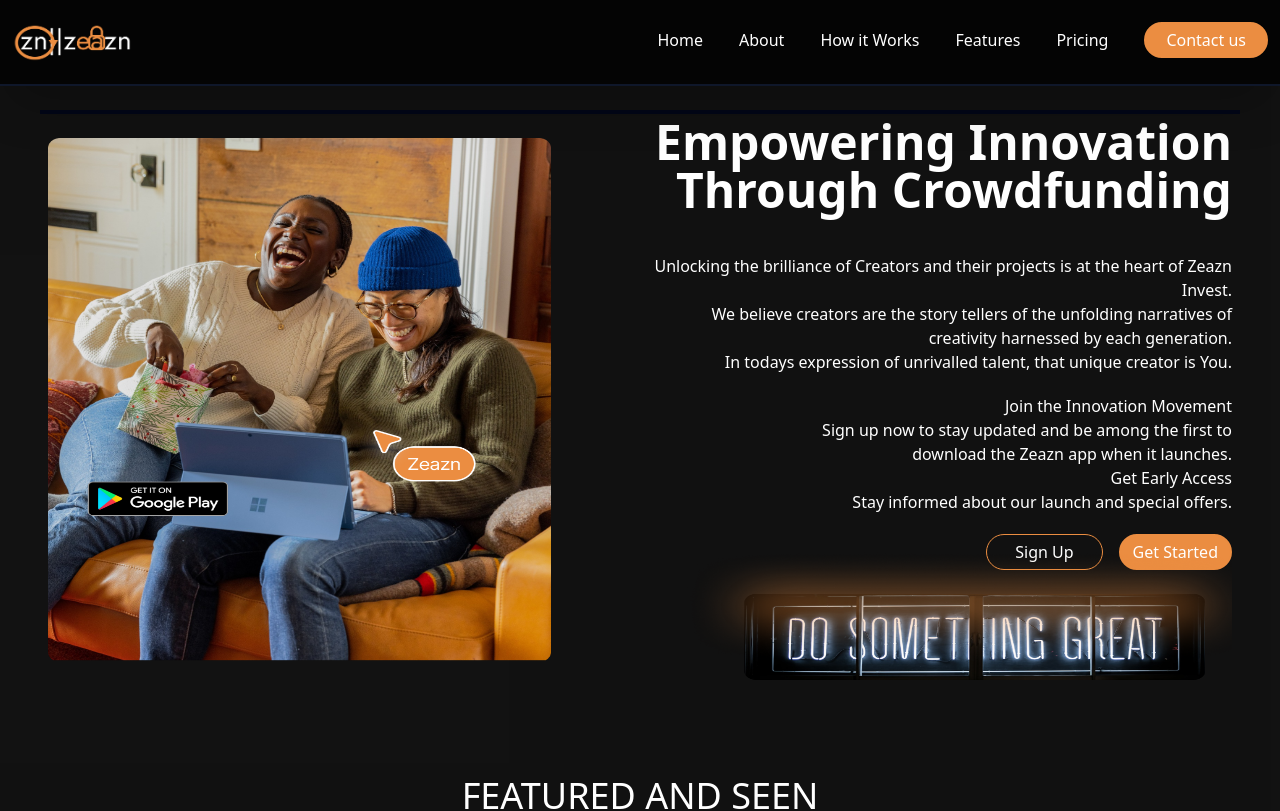
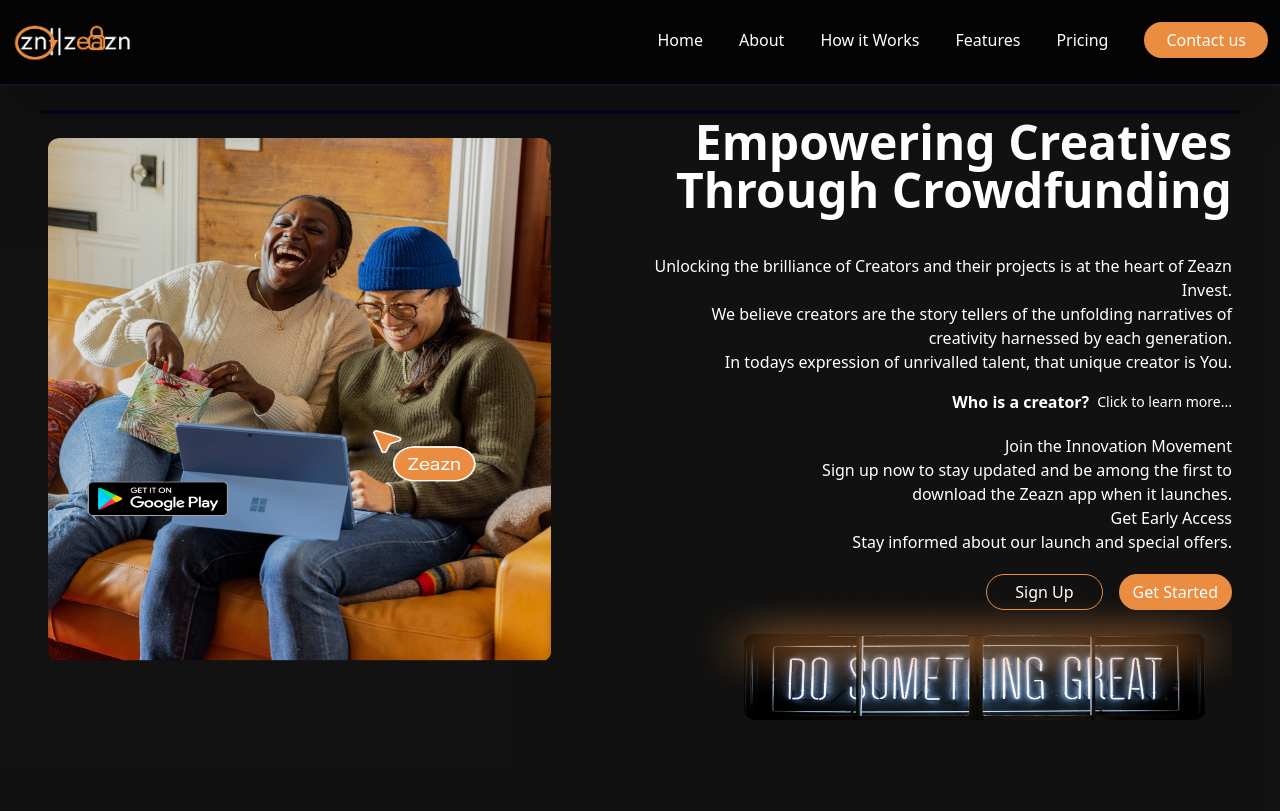
Before and after one commit to oppong-coffie/zeazn, a Vue app: page / in a window 1280 px wide. Shown: the top 811 px of the page. Built offline with nearby package versions, Linux system fonts and the light colour scheme.

Commit message:
learn more

```diff
--- a/src/components/MainPage.vue
+++ b/src/components/MainPage.vue
@@ -53,11 +53,29 @@
         <!-- <div class="flex justify-start md:justify-end w-[110%]">
           <img class="ml-[-30px] md:ml-0 w-[100%] md:w-[90%] md:h-[350px] mt-5 md:mt-[-15px]" src="../images/emp.png" alt="">
         </div> -->
-        <h1 class="font-semibold text-2xl sm:text-3xl md:text-5xl md:text-end">Empowering Innovation Through Crowdfunding</h1>
+        <h1 class="font-semibold text-2xl sm:text-3xl md:text-5xl md:text-end">Empowering Creatives Through Crowdfunding</h1>
         <p class="md:text-end mt-3 sm:mt-5 md:mt-10">Unlocking the brilliance of Creators and their projects is at the heart of Zeazn Invest.
            <br class="hidden md:block"/>We believe creators are the story tellers of the unfolding narratives of creativity harnessed by each generation.
             <br class="hidden md:block"/>In todays expression of unrivalled talent, that unique creator is You.
           </p>
+          <div class="flex justify-end gap-2 my-4">
+            <p class="font-bold">Who is a creator? </p> <button @click="learnMore" class="font-light text-sm hover:text-[#EB8D41] hover:underline transition-colors duration-1000 block z-30">Click to learn more...</button>
+
+          </div>
+          <div v-if="creator" class="">
+             <p>
+            The Artist working on their lastest album, the Movie Director producing a new film, the Content Creator releasing their
+             latest Tik Tok/Youtube
+             comedic skit or virtual food tour, the Fashion Influencer on Instagram, the Podcaster interviewing their standout
+              guests, the Theatre Group organising their newest breakout play, the marketer putting together the largest music
+               festivals & cultural displays, and many more.
+               </p>
+               <p class="mt-3">
+                  As long as you have a legion of fans and followers ready to support your project, Zeazn Invest is the right platform to turn your
+                  wildest ideas and creative expressions into lucrative opportunities, all funded by the people who believe in you the most, your fans & supporters.
+              </p>
+          </div>
+
           <p class="md:text-end mt-2 sm:mt-2 md:mt-5">Join the Innovation Movement<br class="hidden md:block"/>
           Sign up now to stay updated and be among the first to <br class="hidden md:block"/> download the Zeazn app when it launches.<br class="hidden md:block"/>
           Get Early Access <br>
@@ -432,9 +450,14 @@
       hide: true,
       images: [image2, image3, image5, image6, image8, image10, image11, image12, image13, image14],
       autoplayInterval: null, // To store the interval ID
+      creator: "",
     }
   },
   methods: {
+    // show the creator
+    learnMore(){
+      this.creator = !this.creator;
+    },
     toggleVisibility() {
       this.hide = !this.hide;  // Toggle the value of hide
     },
```
